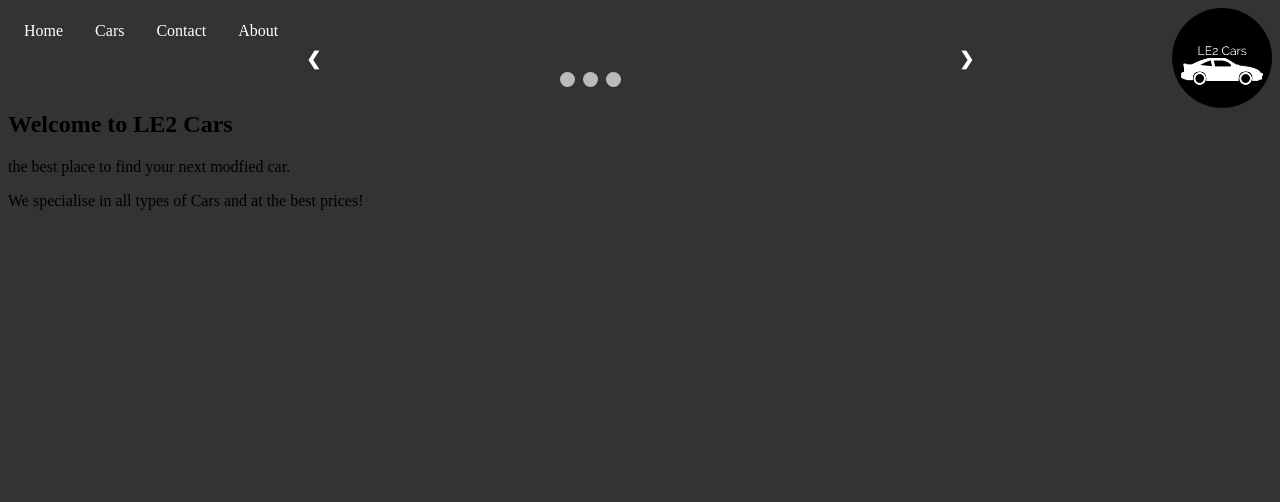
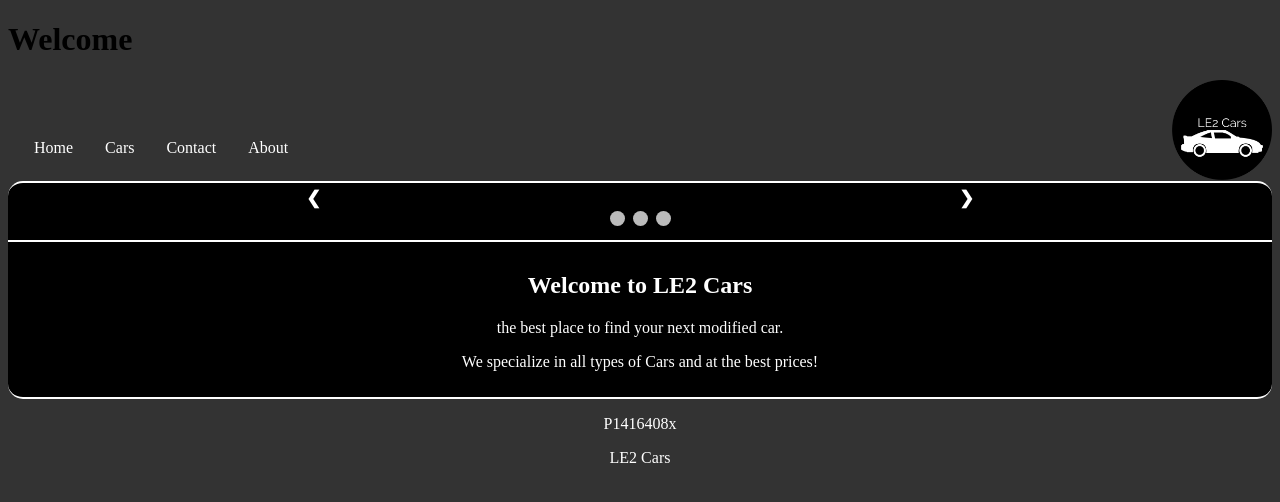
Before and after one commit to MohmedSattar/assignment2, a plain HTML site: page index.html in a window 1280 px wide. Drawn offline with Linux system fonts and the light colour scheme.

Commit message:
edited homepage and css for it

```diff
--- a/css/stylesheet1.css
+++ b/css/stylesheet1.css
@@ -2,19 +2,53 @@
 
 
 body {
-background-color: #333
+background-color: #333;
+}
+section.gallery {
+	background-color:#000000;
+	padding: 10px;
+	border-top: 2px solid white;
+	border-radius: 15px 15px 0px 0px;
+
 }
 
- logo {
+section {
+	background-color:#000000;
+	padding: 10px;
+	border-radius: 0px 0px 15px 15px;
+	border-bottom: 2px solid white;
+
+}
+
+
+header {
+	padding-bottom: 35px;
+
+}
+footer {
+
+
+
+}
+
+footer p {
+	text-align: center;
+	color: white;
+
+
+}
+
+ header img {
     height: 100px;
 	float: right;
+
 }
 
 
 ul {
     list-style-type: none;
     margin: 0;
-    padding: 0;
+    padding: 10px;
     overflow: hidden;
     background-color: #333;
 }
@@ -31,12 +65,13 @@ li a {
     text-decoration: none;
 }
 
-li a:hover:not(.active) {
-    background-color: #111;
+section p {
+	color: white;
+	text-align: center;
 }
-
-.active {
-    background-color: #4CAF50;
+section h2 {
+color: white;
+text-align: center;
 }
 
 * {box-sizing:border-box}
--- a/index.html
+++ b/index.html
@@ -36,20 +36,20 @@ function showSlides(n) {
 </script>
 <body>
 <header>
-<div id= "logo">
-<img src="images/Logo.png" alt="Logo" style="height:100px;float:right;">
-</div>
+<h1>Welcome<h1>
+<img src="images/Logo.png" alt="Logo">
+
 </header>
 <nav>
 <ul>
-  <li><a href="#index">Home</a></li>
-  <li><a href="#cars">Cars</a></li>
+  <li><a href="index.html">Home</a></li>
+  <li><a href="cars.html">Cars</a></li>
   <li><a href="#contact">Contact</a></li>
   <li><a href="#about">About</a></li>
 </ul>
 </nav>
 <article>
-<section>
+<section class="gallery">
 <!-- Slideshow container -->
 <div class="slideshow-container">
 
@@ -89,10 +89,14 @@ function showSlides(n) {
 <article>
 <section>
 <h2>Welcome to LE2 Cars</h2>
-<p>the best place to find your next modfied car. </p>
-<p>We specialise in all types of Cars and at the best prices!</p>
+<p>the best place to find your next modified car. </p>
+<p>We specialize in all types of Cars and at the best prices!</p>
 </section>
 </article>
+<footer>
+<p>P1416408x</p>
+<p>LE2 Cars</p>
+</footer>
 </body>
 
 </html>
```
